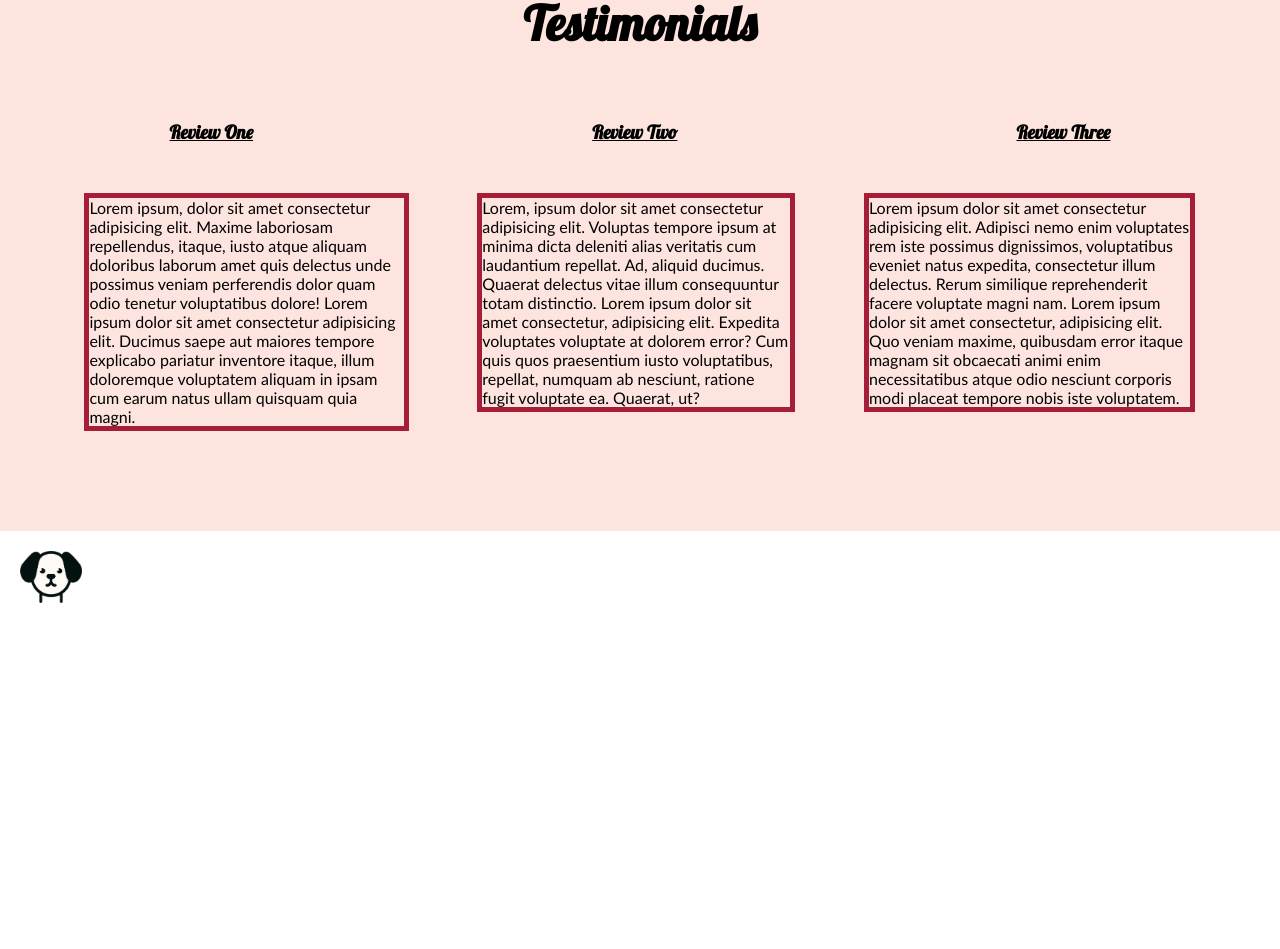
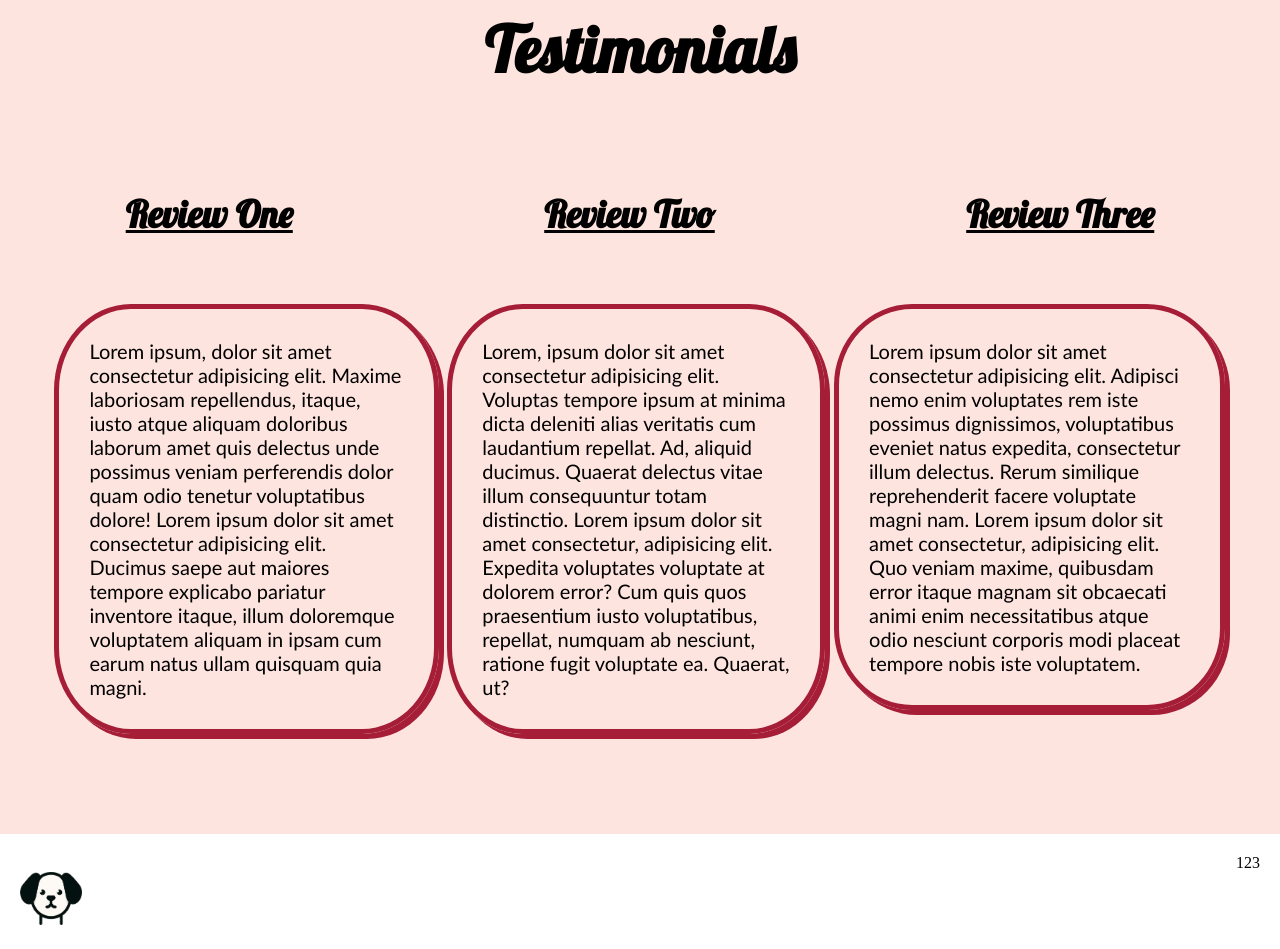
Before and after one commit to Pawtel/pawtel-client, a React (Vite) app: page / in a window 1280 px wide. Shown: the part 881-1830 px from the top of the page. Before the commit the page ends 1508 px from the top, so only its background shows below. Built offline with nearby package versions, Linux system fonts and the light colour scheme.

Commit message:
increased font sizing

```diff
--- a/src/components/Footer.jsx
+++ b/src/components/Footer.jsx
@@ -4,6 +4,11 @@ import logoImage from "../assets/images/Pawtel-logo.png";
 const Footer = () => {
 	return (
 		<div className="footer-container">
+			<div className="social-icons">
+				<div>1</div>
+				<div>2</div>
+				<div>3</div>
+			</div>
 			<img className="logo-image" src={logoImage} alt="Pawtel Logo"></img>
 		</div>
 	);
--- a/src/styles/footer.css
+++ b/src/styles/footer.css
@@ -14,3 +14,8 @@ footer {
 	margin-right: auto;
 	padding-right: 200px;
 }
+
+.social-icons {
+	display: flex;
+	justify-content: flex-end;
+}
--- a/src/styles/home.css
+++ b/src/styles/home.css
@@ -39,8 +39,11 @@
 .main-container p {
 	max-width: 80%;
 	margin: auto;
-
+	font-size: 20px;
+	padding: 30px;
 	border: solid 5px #a51d37;
+	border-radius: 20%;
+	box-shadow: 5px 5px #a51d37;
 	font-family: "Gill Sans", "Gill Sans MT", Calibri, "Trebuchet MS",
 		sans-serif;
 }
@@ -48,12 +51,12 @@
 .testimonial-title {
 	font-family: "Lobster";
 	text-align: center;
-	font-size: 3em;
+	font-size: 4em;
 }
 
 .title-rows {
 	text-decoration: underline;
-	font-size: 1em;
+	font-size: 2em;
 	font-family: "Lobster";
 	display: flex;
 	flex-direction: row;
```
